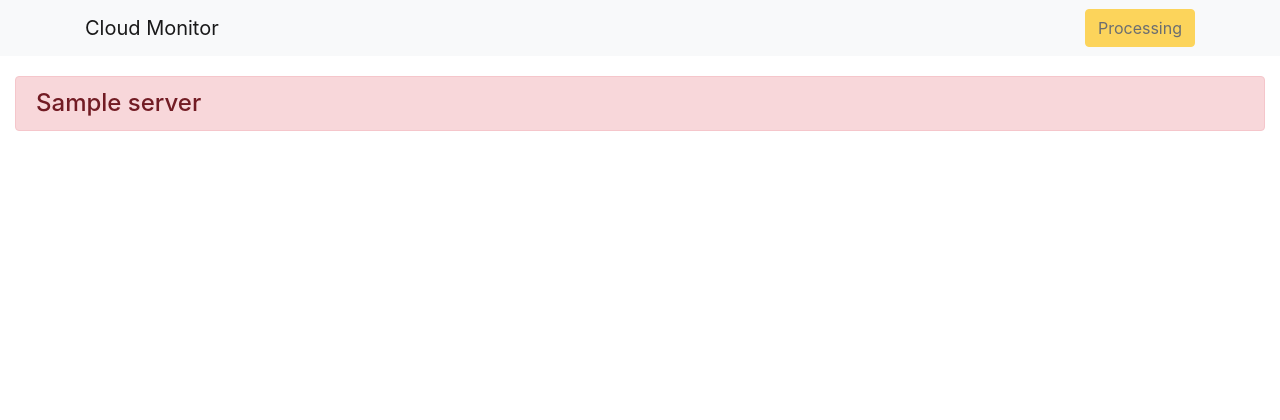
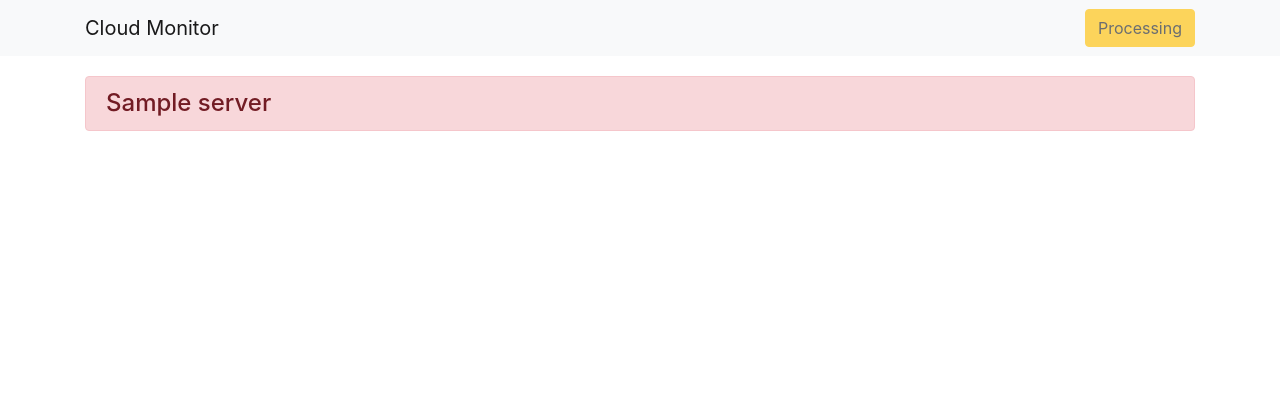
Before and after one commit to WNJXYK/cloudmonitor, a Flask app: template cloudmonitor/templates/index.html in a window 1280 px wide. Shown: the top 420 px of the page. Run offline with Flask 3, Linux system fonts and the light colour scheme; the template is opened without the code that fills it: most values are stand-ins (such as "Sample title", 1, 10 or a date in 2020); data that the repository does not hold is empty; parts of the project's set-up code (start-up, migrations or seed data) failed here and were passed over.

Commit message:
[FIX] Pack index.html

```diff
--- a/cloudmonitor/templates/index.html
+++ b/cloudmonitor/templates/index.html
@@ -14,7 +14,7 @@
             </div>
         </nav>
         <br>
-        <div class="container-fluid" style="padding-top: 52px">
+        <div class="container" style="padding-top: 52px">
             {% for server in servers %}
             {% if server['CONNECT'] == true%}
                 <h4 class="alert alert-success" id="{{server['NAME']}}" role="alert"> {{server['NAME']}} </h4>
```
Also changed, not shown: 1 other file.
